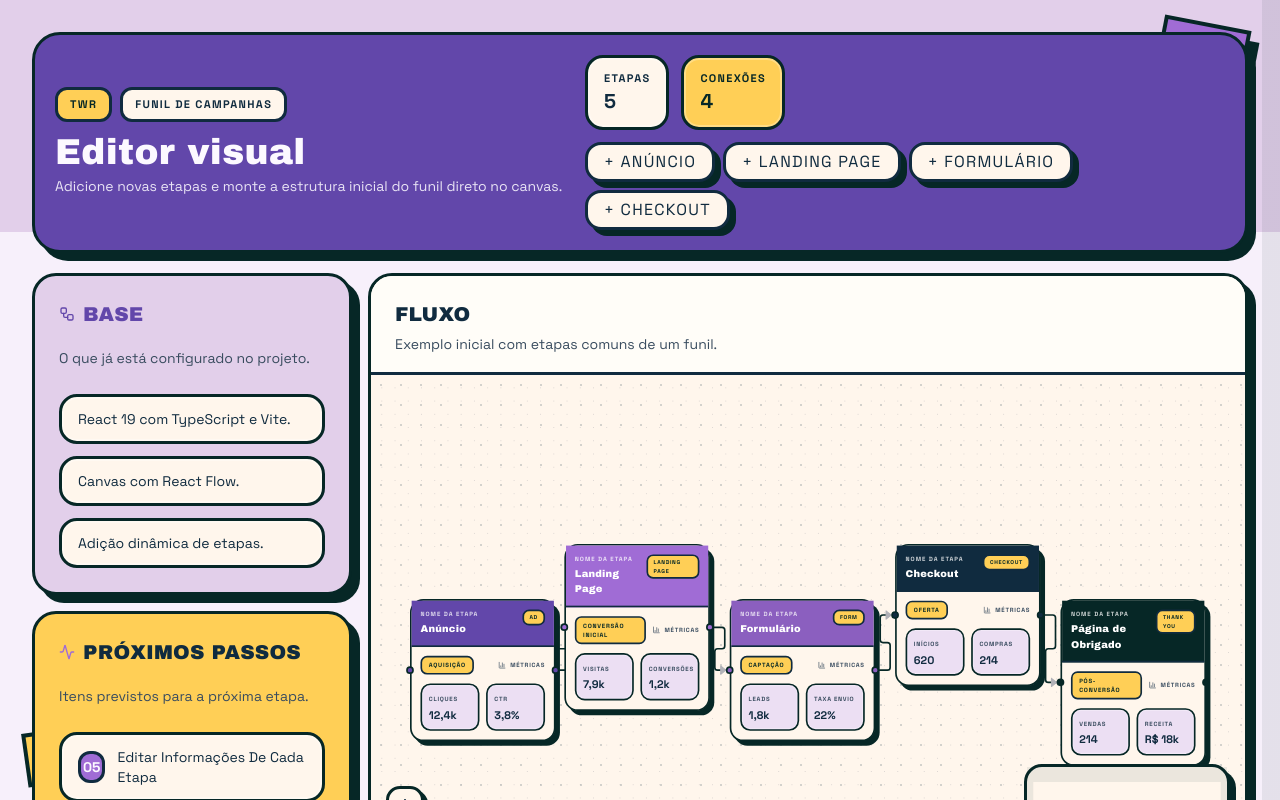
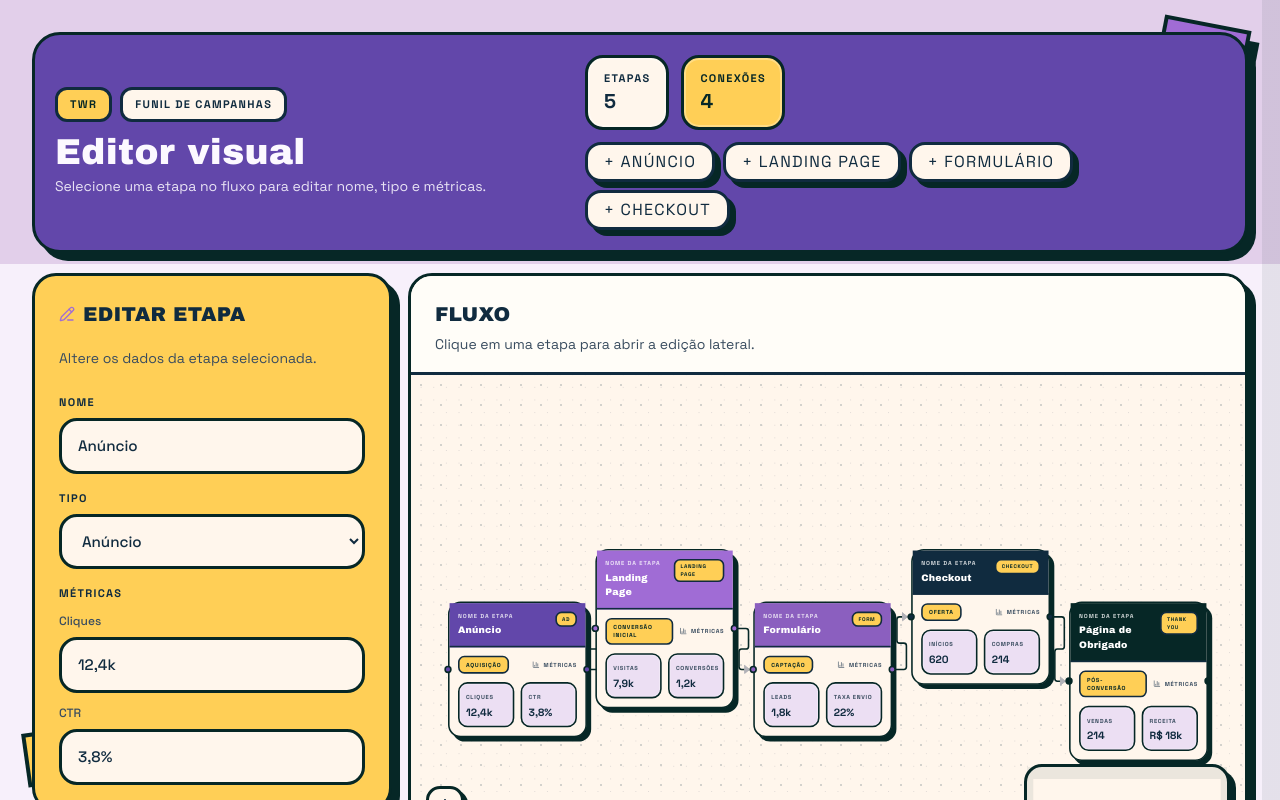
Before and after one commit to Muowl/atividade-react-flow-twr, a React (Vite) app: page / in a window 1280 px wide. Shown: the top 800 px of the page. Built offline with nearby package versions, Linux system fonts and the light colour scheme.

Commit message:
feat: adiciona edição lateral das etapas do funil

```diff
--- a/src/app/app.tsx
+++ b/src/app/app.tsx
@@ -6,7 +6,8 @@ import {
   useNodesState,
   type Connection,
 } from '@xyflow/react'
-import { Activity, Database, Workflow } from 'lucide-react'
+import { Database, PencilLine, Workflow } from 'lucide-react'
+import { useState } from 'react'
 
 import { Badge } from '@/components/ui/badge'
 import { Button } from '@/components/ui/button'
@@ -20,6 +21,7 @@ import {
 import { FunnelCanvas } from '@/features/funnel/components/funnel-canvas'
 import {
   creatableStageTypes,
+  createStageData,
   createStageNode,
   stageDefinitions,
 } from '@/features/funnel/data/stage-catalog'
@@ -28,23 +30,23 @@ import { isValidFunnelConnection } from '@/features/funnel/lib/connection-valida
 import type { FunnelStageType } from '@/features/funnel/types'
 
 const baseItems = [
-  'React 19 com TypeScript e Vite.',
-  'Canvas com React Flow.',
-  'Adição dinâmica de etapas.',
-]
-
-const nextStepItems = [
-  'editar informações de cada etapa',
-  'persistir o estado no navegador',
-  'permitir remoção de etapas e conexões',
+  'Seleção de etapa direto no canvas.',
+  'Edição lateral sem recriar o nó.',
+  'Atualização imediata do estado.',
 ]
 
 export default function App() {
   const [nodes, setNodes, onNodesChange] = useNodesState(initialNodes)
   const [edges, setEdges, onEdgesChange] = useEdgesState(initialEdges)
+  const [selectedNodeId, setSelectedNodeId] = useState<string | null>(
+    initialNodes[0]?.id ?? null,
+  )
 
-  const handleValidateConnection = (connection: Connection | { source: string | null; target: string | null }) =>
-    isValidFunnelConnection(connection, edges)
+  const selectedNode = nodes.find((node) => node.id === selectedNodeId) ?? null
+
+  const handleValidateConnection = (
+    connection: Connection | { source: string | null; target: string | null },
+  ) => isValidFunnelConnection(connection, edges)
 
   const handleConnect = (connection: Connection) => {
     if (!handleValidateConnection(connection)) {
@@ -66,12 +68,67 @@ export default function App() {
   }
 
   const handleAddStage = (stageType: FunnelStageType) => {
-    setNodes((currentNodes) => [
-      ...currentNodes,
-      createStageNode(stageType, currentNodes, {
+    setNodes((currentNodes) => {
+      const newNode = createStageNode(stageType, currentNodes, {
         index: currentNodes.length,
-      }),
-    ])
+      })
+
+      setSelectedNodeId(newNode.id)
+
+      return [...currentNodes, newNode]
+    })
+  }
+
+  const updateSelectedNode = (
+    callback: (node: (typeof nodes)[number]) => (typeof nodes)[number],
+  ) => {
+    if (!selectedNodeId) {
+      return
+    }
+
+    setNodes((currentNodes) =>
+      currentNodes.map((node) => (node.id === selectedNodeId ? callback(node) : node)),
+    )
+  }
+
+  const handleSelectedNodeNameChange = (value: string) => {
+    updateSelectedNode((node) => ({
+      ...node,
+      data: {
+        ...node.data,
+        title: value,
+      },
+    }))
+  }
+
+  const handleSelectedNodeTypeChange = (nextType: FunnelStageType) => {
+    updateSelectedNode((node) => {
+      const nextData = createStageData(nextType, 0, {
+        title: node.data.title,
+        metrics: node.data.metrics.map((metric) => metric.value),
+      })
+
+      return {
+        ...node,
+        position: {
+          ...node.position,
+          x: stageDefinitions[nextType].canvasX,
+        },
+        data: nextData,
+      }
+    })
+  }
+
+  const handleSelectedMetricChange = (metricIndex: number, value: string) => {
+    updateSelectedNode((node) => ({
+      ...node,
+      data: {
+        ...node.data,
+        metrics: node.data.metrics.map((metric, currentIndex) =>
+          currentIndex === metricIndex ? { ...metric, value } : metric,
+        ),
+      },
+    }))
   }
 
   return (
@@ -88,8 +145,7 @@ export default function App() {
                 Editor visual
               </h1>
               <p className="max-w-2xl text-sm leading-6 text-primary-foreground/88">
-                Adicione novas etapas e monte a estrutura inicial do funil
-                direto no canvas.
+                Selecione uma etapa no fluxo para editar nome, tipo e métricas.
               </p>
             </div>
           </div>
@@ -126,8 +182,89 @@ export default function App() {
           </div>
         </header>
 
-        <section className="grid gap-4 xl:grid-cols-[320px_minmax(0,1fr)]">
+        <section className="grid gap-4 xl:grid-cols-[360px_minmax(0,1fr)]">
           <div className="grid gap-4">
+            <Card className="bg-[#ffcf56]">
+              <CardHeader className="space-y-3">
+                <div className="flex items-center gap-2 text-foreground">
+                  <PencilLine className="size-4 text-accent" />
+                  <CardTitle>Editar etapa</CardTitle>
+                </div>
+                <CardDescription>
+                  {selectedNode
+                    ? 'Altere os dados da etapa selecionada.'
+                    : 'Selecione um nó no canvas para editar.'}
+                </CardDescription>
+              </CardHeader>
+              <CardContent className="space-y-4">
+                {selectedNode ? (
+                  <>
+                    <div className="space-y-2">
+                      <label
+                        className="block text-[11px] font-bold uppercase tracking-[0.12em] text-foreground"
+                        htmlFor="stage-name"
+                      >
+                        Nome
+                      </label>
+                      <input
+                        id="stage-name"
+                        className="neo-field"
+                        value={selectedNode.data.title}
+                        onChange={(event) => handleSelectedNodeNameChange(event.target.value)}
+                      />
+                    </div>
+
+                    <div className="space-y-2">
+                      <label
+                        className="block text-[11px] font-bold uppercase tracking-[0.12em] text-foreground"
+                        htmlFor="stage-type"
+                      >
+                        Tipo
+                      </label>
+                      <select
+                        id="stage-type"
+                        className="neo-field"
+                        value={selectedNode.data.stageType}
+                        onChange={(event) =>
+                          handleSelectedNodeTypeChange(event.target.value as FunnelStageType)
+                        }
+                      >
+                        {Object.values(stageDefinitions).map((definition) => (
+                          <option key={definition.type} value={definition.type}>
+                            {definition.label}
+                          </option>
+                        ))}
+                      </select>
+                    </div>
+
+                    <div className="space-y-3">
+                      <span className="block text-[11px] font-bold uppercase tracking-[0.12em] text-foreground">
+                        Métricas
+                      </span>
+                      {selectedNode.data.metrics.map((metric, index) => (
+                        <div key={`${selectedNode.id}-${metric.label}`} className="space-y-2">
+                          <label className="block text-xs font-medium text-muted-foreground">
+                            {metric.label}
+                          </label>
+                          <input
+                            className="neo-field"
+                            value={metric.value}
+                            onChange={(event) =>
+                              handleSelectedMetricChange(index, event.target.value)
+                            }
+                          />
+                        </div>
+                      ))}
+                    </div>
+                  </>
+                ) : (
+                  <div className="neo-inset rounded-[18px] bg-[#fff6ec] px-4 py-5 text-sm text-foreground">
+                    Clique em uma etapa do funil para abrir a edição.
+                  </div>
+                )}
+              </CardContent>
+            </Card>
+
             <Card className="bg-secondary">
               <CardHeader className="space-y-3">
                 <div className="flex items-center gap-2 text-primary">
@@ -148,29 +285,6 @@ export default function App() {
               </CardContent>
             </Card>
 
-            <Card className="bg-[#ffcf56]">
-              <CardHeader className="space-y-3">
-                <div className="flex items-center gap-2 text-foreground">
-                  <Activity className="size-4 text-accent" />
-                  <CardTitle>Próximos passos</CardTitle>
-                </div>
-                <CardDescription>Itens previstos para a próxima etapa.</CardDescription>
-              </CardHeader>
-              <CardContent className="space-y-3 text-sm text-muted-foreground">
-                {nextStepItems.map((item, index) => (
-                  <div
-                    key={item}
-                    className="neo-inset flex items-center gap-3 rounded-[18px] bg-[#fff6ec] px-4 py-3 text-foreground"
-                  >
-                    <span className="flex size-8 items-center justify-center rounded-[12px] border-[3px] border-[color:var(--color-ink)] bg-accent font-bold text-accent-foreground">
-                      0{index + 5}
-                    </span>
-                    <span className="capitalize">{item}</span>
-                  </div>
-                ))}
-              </CardContent>
-            </Card>
-
             <Card className="bg-[#d7eced]">
               <CardHeader className="space-y-3">
                 <div className="flex items-center gap-2 text-foreground">
@@ -178,17 +292,17 @@ export default function App() {
                   <CardTitle>Tipos de etapa</CardTitle>
                 </div>
                 <CardDescription>
-                  Etapas disponíveis para criação nesta fase.
+                  Etapas disponíveis para criação e edição.
                 </CardDescription>
               </CardHeader>
               <CardContent className="flex flex-wrap gap-2">
-                {creatableStageTypes.map((stageType) => (
+                {Object.values(stageDefinitions).map((definition) => (
                   <Badge
-                    key={stageType}
+                    key={definition.type}
                     variant="secondary"
                     className="bg-[#fff6ec] text-foreground"
                   >
-                    {stageDefinitions[stageType].label}
+                    {definition.label}
                   </Badge>
                 ))}
               </CardContent>
@@ -200,7 +314,7 @@ export default function App() {
               <div className="space-y-1">
                 <CardTitle>Fluxo</CardTitle>
                 <CardDescription>
-                  Exemplo inicial com etapas comuns de um funil.
+                  Clique em uma etapa para abrir a edição lateral.
                 </CardDescription>
               </div>
             </CardHeader>
@@ -211,7 +325,9 @@ export default function App() {
                 nodes={nodes}
                 onConnect={handleConnect}
                 onEdgesChange={onEdgesChange}
+                onNodeClick={(_, node) => setSelectedNodeId(node.id)}
                 onNodesChange={onNodesChange}
+                onPaneClick={() => setSelectedNodeId(null)}
               />
             </CardContent>
           </Card>
--- a/src/features/funnel/components/funnel-canvas.tsx
+++ b/src/features/funnel/components/funnel-canvas.tsx
@@ -9,6 +9,7 @@ import {
   type Edge,
   type NodeChange,
   type EdgeChange,
+  type NodeMouseHandler,
   type NodeTypes,
 } from '@xyflow/react'
 
@@ -23,18 +24,22 @@ type FunnelCanvasProps = {
   edges: Edge[]
   isValidConnection: IsValidConnection<Edge>
   nodes: FunnelStageNode[]
+  onNodeClick: NodeMouseHandler<FunnelStageNode>
   onConnect: (connection: Connection) => void
   onEdgesChange: (changes: EdgeChange[]) => void
   onNodesChange: (changes: NodeChange<FunnelStageNode>[]) => void
+  onPaneClick: () => void
 }
 
 export function FunnelCanvas({
   edges,
   isValidConnection,
   nodes,
+  onNodeClick,
   onConnect,
   onEdgesChange,
   onNodesChange,
+  onPaneClick,
 }: FunnelCanvasProps) {
   return (
     <div className="neo-dot-grid h-full w-full bg-[linear-gradient(180deg,#fff6ec_0%,#f5ebfa_100%)]">
@@ -50,9 +55,11 @@ export function FunnelCanvas({
         minZoom={0.5}
         nodeTypes={nodeTypes}
         nodes={nodes}
+        onNodeClick={onNodeClick}
         onConnect={onConnect}
         onEdgesChange={onEdgesChange}
         onNodesChange={onNodesChange}
+        onPaneClick={onPaneClick}
         panOnScroll
         proOptions={{ hideAttribution: true }}
       >
--- a/src/features/funnel/components/stage-node.tsx
+++ b/src/features/funnel/components/stage-node.tsx
@@ -6,11 +6,15 @@ import { BarChart3 } from 'lucide-react'
 import { Badge } from '@/components/ui/badge'
 import { Card, CardContent } from '@/components/ui/card'
 import type { FunnelStageNode } from '@/features/funnel/types'
+import { cn } from '@/lib/utils'
 
-export function StageNode({ data }: NodeProps<FunnelStageNode>) {
+export function StageNode({ data, selected }: NodeProps<FunnelStageNode>) {
   return (
     <Card
-      className="stage-node w-[264px] rounded-[24px] bg-[#fff6ec]"
+      className={cn(
+        'stage-node w-[264px] rounded-[24px] bg-[#fff6ec]',
+        selected && 'stage-node--selected',
+      )}
       style={{ '--stage-accent': data.accent } as CSSProperties}
     >
       <Handle className="stage-node__handle" position={Position.Left} type="target" />
--- a/src/features/funnel/data/stage-catalog.ts
+++ b/src/features/funnel/data/stage-catalog.ts
@@ -1,4 +1,5 @@
 import type {
+  FunnelStageData,
   FunnelStageDefinition,
   FunnelStageMetric,
   FunnelStageNode,
@@ -111,13 +112,32 @@ function buildMetrics(
   definition: FunnelStageDefinition,
   index: number,
   overrideMetrics?: string[],
-) {
+): FunnelStageMetric[] {
   return definition.metrics.map((metric, metricIndex) => ({
     label: metric.label,
     value:
       overrideMetrics?.[metricIndex] ??
       metric.sampleValues[index % metric.sampleValues.length],
-  })) satisfies FunnelStageMetric[]
+  }))
+}
+
+export function createStageData(
+  stageType: FunnelStageType,
+  index: number,
+  options?: {
+    title?: string
+    metrics?: string[]
+  },
+): FunnelStageData {
+  const definition = stageDefinitions[stageType]
+
+  return {
+    stageType,
+    title: options?.title ?? definition.label,
+    kind: definition.kind,
+    accent: definition.accent,
+    metrics: buildMetrics(definition, index, options?.metrics),
+  }
 }
 
 export function createStageNode(
@@ -137,14 +157,11 @@ export function createStageNode(
       x: definition.canvasX,
       y: options.positionY ?? 360 + stackedRow * 190,
     },
-    data: {
-      stageType,
+    data: createStageData(stageType, options.index, {
       title:
         options.title ??
         (stageCount > 1 ? `${definition.label} ${stageCount}` : definition.label),
-      kind: definition.kind,
-      accent: definition.accent,
-      metrics: buildMetrics(definition, options.index, options.metrics),
-    },
+      metrics: options.metrics,
+    }),
   } satisfies FunnelStageNode
 }
--- a/src/styles/globals.css
+++ b/src/styles/globals.css
@@ -167,6 +167,22 @@ textarea {
   background-size: 20px 20px;
 }
 
+.neo-field {
+  width: 100%;
+  border: 3px solid var(--ink);
+  border-radius: 18px;
+  background: #fff6ec;
+  color: var(--foreground);
+  padding: 0.85rem 1rem;
+  font-size: 0.95rem;
+  font-weight: 500;
+  outline: none;
+}
+
+.neo-field:focus {
+  box-shadow: 4px 4px 0 var(--ink);
+}
+
 .react-flow__renderer,
 .react-flow__pane {
   cursor: grab;
@@ -210,6 +226,12 @@ textarea {
   box-shadow: 8px 8px 0 var(--ink);
 }
 
+.stage-node--selected {
+  box-shadow:
+    8px 8px 0 var(--ink),
+    0 0 0 5px #ffcf56;
+}
+
 .stage-node__handle {
   height: 14px;
   width: 14px;
```
